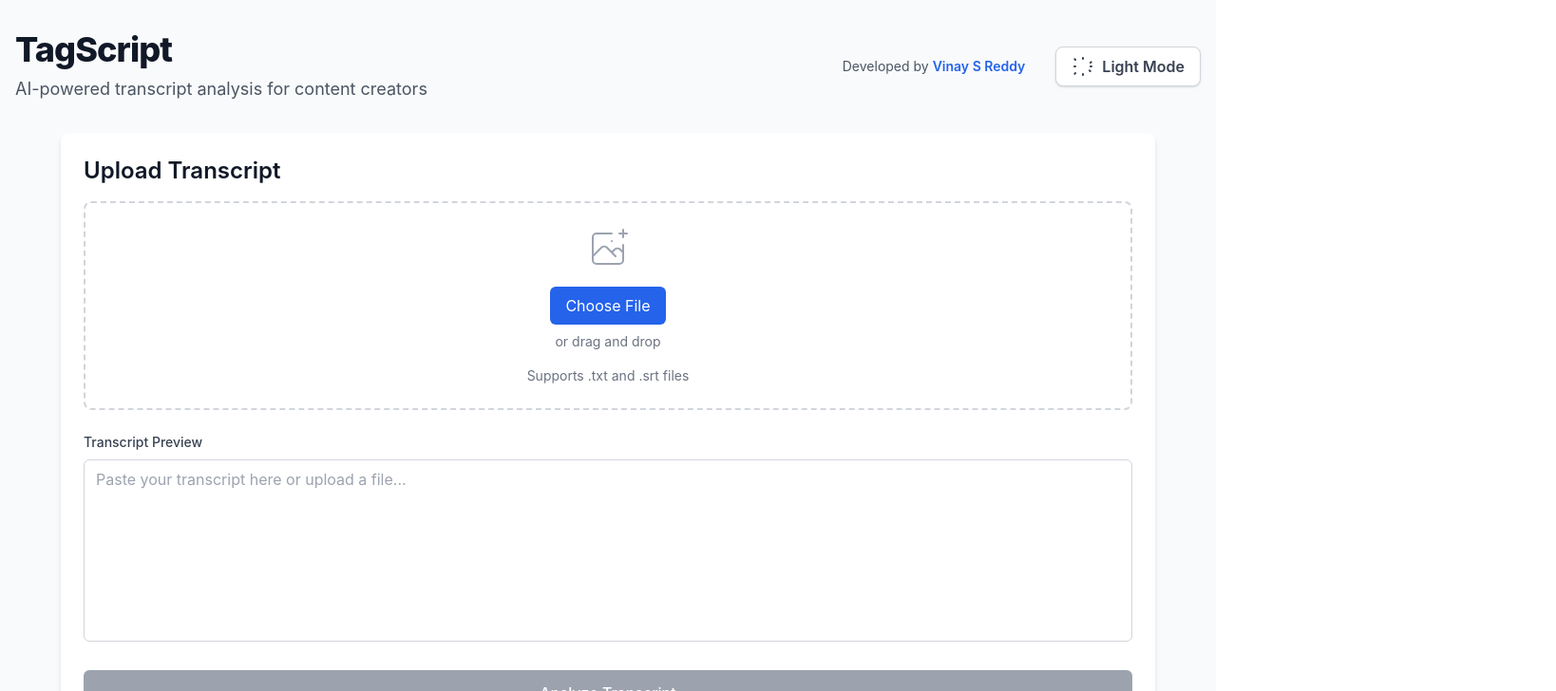
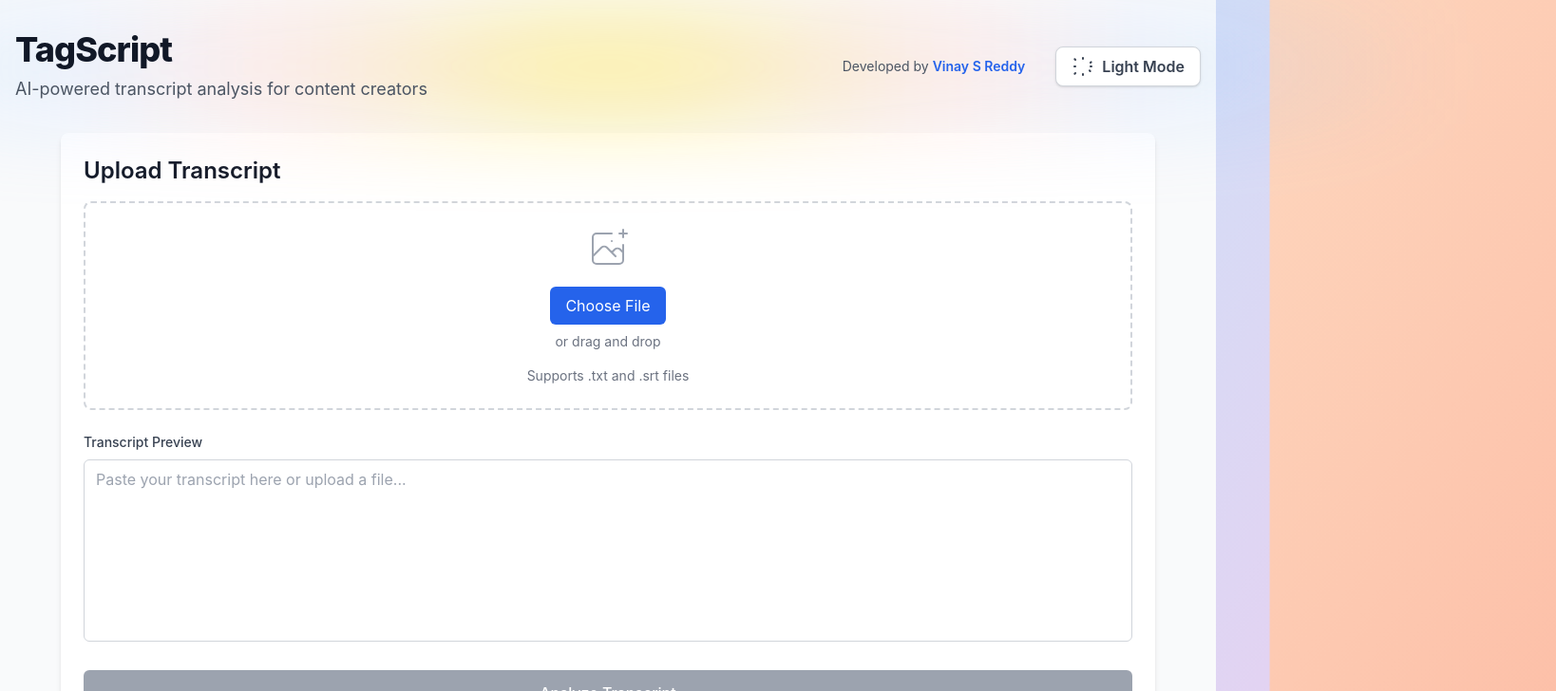
Before and after one commit to vinaysreddy/tagscript, a React (Vite) app in the folder frontend/: page / in a window 1280 px wide. Shown: the top 728 px of the page at 95% size, 1638 px wide, since content can reach past the window. Built offline with nearby package versions, Linux system fonts and the light colour scheme; no server answers.

Commit message:
added the glow asthetics

```diff
--- a/frontend/src/App.jsx
+++ b/frontend/src/App.jsx
@@ -78,7 +78,7 @@ function App() {
     return (
         <div className={`min-h-screen transition-colors duration-500 bg-gray-50 dark:bg-dark-bg`}>
             <div className="container mx-auto px-4 py-8">
-                <header className="flex flex-col md:flex-row items-center justify-between mb-8 gap-4">
+                <header className="header-glow flex flex-col md:flex-row items-center justify-between mb-8 gap-4">
                     <div className="text-center md:text-left">
                         <h1 className="text-4xl font-extrabold tracking-tight mb-2 text-gray-900 dark:text-dark-text animate-fade-in">
                             TagScript
--- a/frontend/src/index.css
+++ b/frontend/src/index.css
@@ -9,6 +9,71 @@ body {
         sans-serif;
     -webkit-font-smoothing: antialiased;
     -moz-osx-font-smoothing: grayscale;
+    /* Colorful animated gradient background */
+    background: linear-gradient(120deg, #ffecd2 0%, #fcb69f 25%, #a1c4fd 50%, #c2e9fb 75%, #fbc2eb 100%);
+    background-size: 400% 400%;
+    animation: gradientMove 12s ease-in-out infinite;
+}
+
+.dark body {
+    background: linear-gradient(120deg, #232526 0%, #414345 25%, #283e51 50%, #485563 75%, #232526 100%);
+    background-size: 400% 400%;
+    animation: gradientMove 12s ease-in-out infinite;
+}
+
+@keyframes gradientMove {
+    0% {
+        background-position: 0% 50%;
+    }
+
+    50% {
+        background-position: 100% 50%;
+    }
+
+    100% {
+        background-position: 0% 50%;
+    }
+}
+
+/* Stronger, more colorful header glow effect */
+.header-glow {
+    position: relative;
+    z-index: 1;
+}
+
+.header-glow::before {
+    content: '';
+    position: absolute;
+    top: 50%;
+    left: 50%;
+    transform: translate(-50%, -50%);
+    width: 160%;
+    height: 160%;
+    background: radial-gradient(circle, rgba(255, 221, 51, 0.35) 0%, rgba(252, 182, 159, 0.25) 30%, rgba(161, 196, 253, 0.18) 60%, rgba(255, 255, 255, 0) 90%);
+    filter: blur(48px) saturate(1.5);
+    z-index: -1;
+    pointer-events: none;
+    opacity: 0.95;
+}
+
+.dark .header-glow::before {
+    background: radial-gradient(circle, rgba(255, 221, 51, 0.45) 0%, rgba(252, 182, 159, 0.32) 30%, rgba(161, 196, 253, 0.22) 60%, rgba(35, 37, 38, 0) 90%);
+}
+
+/* Glassy effect for main containers */
+.glass-bg {
+    background: rgba(255, 255, 255, 0.55);
+    box-shadow: 0 8px 32px 0 rgba(31, 38, 135, 0.18);
+    backdrop-filter: blur(16px) saturate(1.2);
+    -webkit-backdrop-filter: blur(16px) saturate(1.2);
+    border-radius: 18px;
+    border: 1px solid rgba(255, 255, 255, 0.28);
+}
+
+.dark .glass-bg {
+    background: rgba(40, 44, 52, 0.55);
+    box-shadow: 0 8px 32px 0 rgba(31, 38, 135, 0.28);
+    border: 1px solid rgba(255, 255, 255, 0.12);
 }
 
 code {
```
